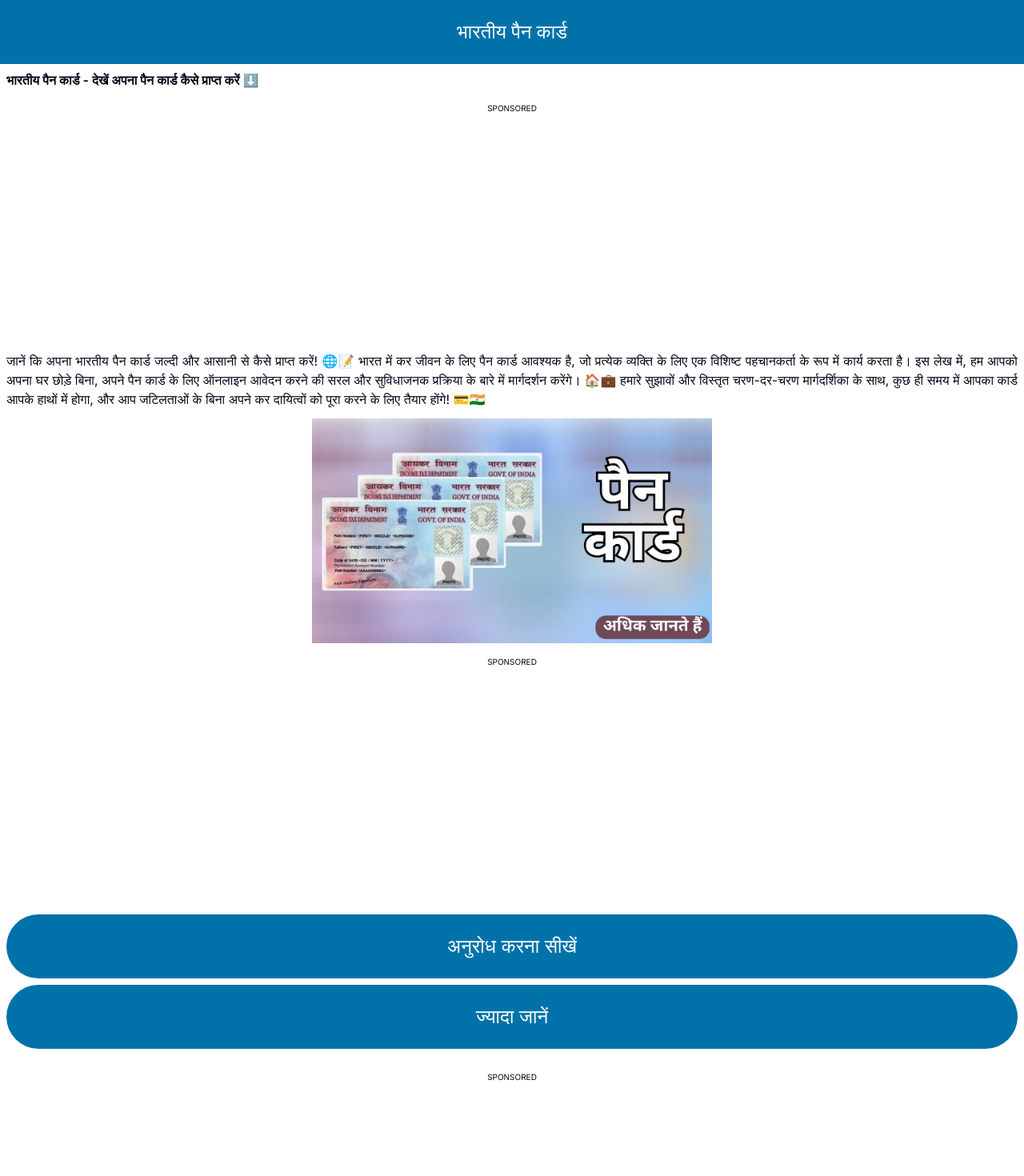
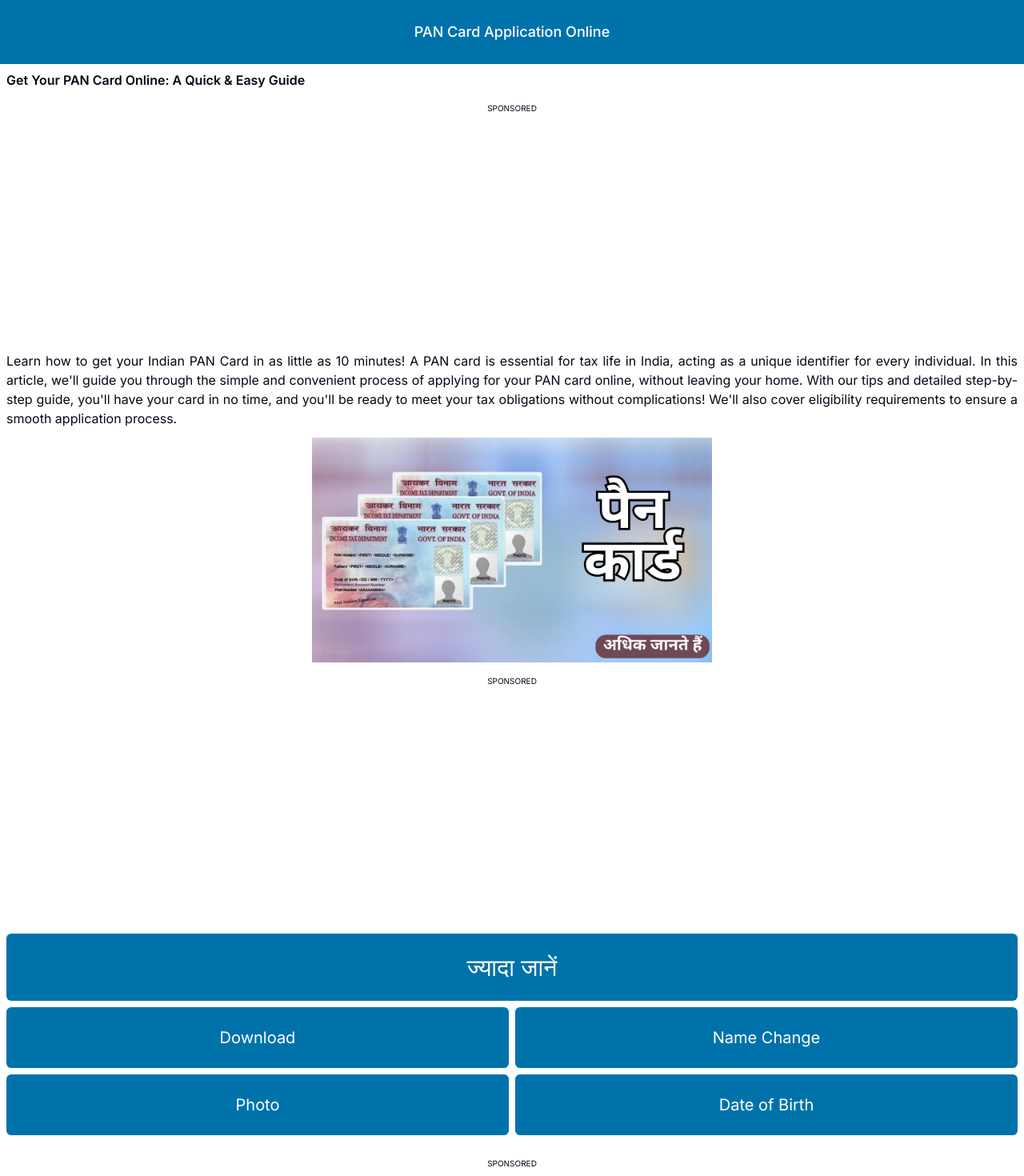
Before and after one commit to Lucifer472/digitalgujarat, a Next.js app: page /pancard-apply-process in a window 1280 px wide. Shown: the top 1470 px of the page at 80% size. Built offline with nearby package versions, Linux system fonts and the light colour scheme.

Commit message:
added pan card page

```diff
--- a/app/(otherwrapper)/pancard-apply-process/page.tsx
+++ b/app/(otherwrapper)/pancard-apply-process/page.tsx
@@ -17,32 +17,31 @@
     <main>
       <div className="w-full flex flex-col gap-y-1">
         <div className="w-full h-20 flex items-center justify-center bg-[#0072aa]">
-          <h2 className="text-white text-2xl font-medium max-w-7xl mx-auto px-2">
-            भारतीय पैन कार्ड
+          <h2 className="text-white text-lg font-medium max-w-7xl mx-auto px-2">
+            PAN Card Application Online
           </h2>
         </div>
         <div className="max-w-7xl mx-auto w-full flex items-start justify-start my-1 px-2">
           <p className="font-semibold">
-            भारतीय पैन कार्ड - देखें अपना पैन कार्ड कैसे प्राप्त करें ⬇️
+            Get Your PAN Card Online: A Quick & Easy Guide
           </p>
         </div>
         <Ad1 />
         <div className="max-w-7xl mx-auto w-full flex items-start justify-start my-1">
           <p className="w-full text-justify px-2">
-            जानें कि अपना भारतीय पैन कार्ड जल्दी और आसानी से कैसे प्राप्त करें!
-            🌐📝 भारत में कर जीवन के लिए पैन कार्ड आवश्यक है, जो प्रत्येक
-            व्यक्ति के लिए एक विशिष्ट पहचानकर्ता के रूप में कार्य करता है। इस
-            लेख में, हम आपको अपना घर छोड़े बिना, अपने पैन कार्ड के लिए ऑनलाइन
-            आवेदन करने की सरल और सुविधाजनक प्रक्रिया के बारे में मार्गदर्शन
-            करेंगे। 🏠💼 हमारे सुझावों और विस्तृत चरण-दर-चरण मार्गदर्शिका के
-            साथ, कुछ ही समय में आपका कार्ड आपके हाथों में होगा, और आप जटिलताओं
-            के बिना अपने कर दायित्वों को पूरा करने के लिए तैयार होंगे! 💳🇮🇳
+            Learn how to get your Indian PAN Card in as little as 10 minutes! A
+            PAN card is essential for tax life in India, acting as a unique
+            identifier for every individual. In this article, we&apos;ll guide
+            you through the simple and convenient process of applying for your
+            PAN card online, without leaving your home. With our tips and
+            detailed step-by-step guide, you&apos;ll have your card in no time,
+            and you&apos;ll be ready to meet your tax obligations without
+            complications! We&apos;ll also cover eligibility requirements to
+            ensure a smooth application process.
           </p>
         </div>
         <Link
-          href={
-            "/https://Digital Gujarat.in/pan-card-application-online-complete-information-2024"
-          }
+          href={"/pan-card-application-online-2024-complete-info"}
           className="max-w-7xl mx-auto w-full flex items-center justify-center my-1 px-2"
         >
           <Image
@@ -53,22 +52,37 @@
           />
         </Link>
         <Ad2 />
-        <div className="max-w-7xl mx-auto w-full flex items-center justify-center flex-col my-4 px-2 gap-y-2">
+        <div className="max-w-7xl mx-auto w-full grid grid-cols-2 flex-col my-4 px-2 gap-2">
           <Link
-            href={
-              "/https://Digital Gujarat.in/pan-card-application-online-complete-information-2024"
-            }
-            className="w-full rounded-full bg-[#0072aa] text-2xl hover:bg-[#005eaa] text-white text-center py-4 md:py-6"
+            href={"/pan-card-application-online-2024-complete-info"}
+            className="w-full rounded-md bg-[#0072aa] text-3xl hover:bg-[#005eaa] text-white text-center col-span-2 py-4 md:py-6"
           >
-            अनुरोध करना सीखें
+            ज्यादा जानें
           </Link>
           <Link
-            href={
-              "/https://Digital Gujarat.in/pan-card-application-online-complete-information-2024"
-            }
-            className="w-full rounded-full bg-[#0072aa] text-2xl hover:bg-[#005eaa] text-white text-center py-4 md:py-6"
+            href={"/download-epan-card-get-epan-complete-information"}
+            className="w-full rounded-md bg-[#0072aa] text-xl hover:bg-[#005eaa] text-white text-center col-span-1 py-4 md:py-6"
           >
-            ज्यादा जानें
+            Download
+          </Link>
+
+          <Link
+            href={"/pan-card-application-online-2024-complete-info"}
+            className="w-full rounded-md bg-[#0072aa] text-xl hover:bg-[#005eaa] text-white text-center col-span-1 py-4 md:py-6"
+          >
+            Name Change
+          </Link>
+          <Link
+            href={"/how-to-change-photo-and-signature-in-pan-card-2024"}
+            className="w-full rounded-md bg-[#0072aa] text-xl hover:bg-[#005eaa] text-white text-center col-span-1 py-4 md:py-6"
+          >
+            Photo
+          </Link>
+          <Link
+            href={"/pan-card-application-online-2024-complete-info"}
+            className="w-full rounded-md bg-[#0072aa] text-xl hover:bg-[#005eaa] text-white text-center col-span-1 py-4 md:py-6"
+          >
+            Date of Birth
           </Link>
         </div>
         <Ad3 />
--- a/components/navigation/footer.tsx
+++ b/components/navigation/footer.tsx
@@ -4,7 +4,7 @@
 
 const Footer = () => {
   return (
-    <footer className="w-full min-h-24 bg-[#0072aa] bg-[url('/textured_stripes_brand_primary.png')]">
+    <footer className="w-full min-h-24 bg-[#0072aa]">
       <div className="w-full min-h-24 py-2 max-w-6xl mx-auto px-4 sm:px-2 flex items-center justify-center flex-col">
         <div className="flex items-center justify-center flex-wrap">
           {footerLinks.map((f) => (
--- a/components/navigation/navbar.tsx
+++ b/components/navigation/navbar.tsx
@@ -12,7 +12,7 @@
   const [nav, setNav] = useState(true);
 
   return (
-    <nav className="w-full min-h-16 bg-[#0072aa] bg-[url('/textured_stripes_brand_primary.png')] mb-4 shadow">
+    <nav className="w-full min-h-16 bg-[#0072aa] mb-4 shadow">
       <div className="w-full min-h-16 max-w-6xl mx-auto px-4 sm:px-2 flex items-center justify-between">
         <div className="hidden sm:block">
           <Logo />
```
